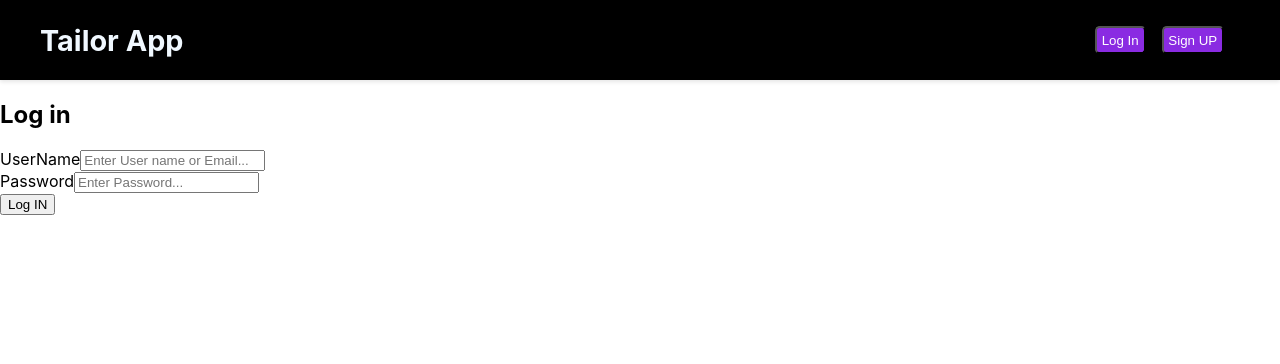
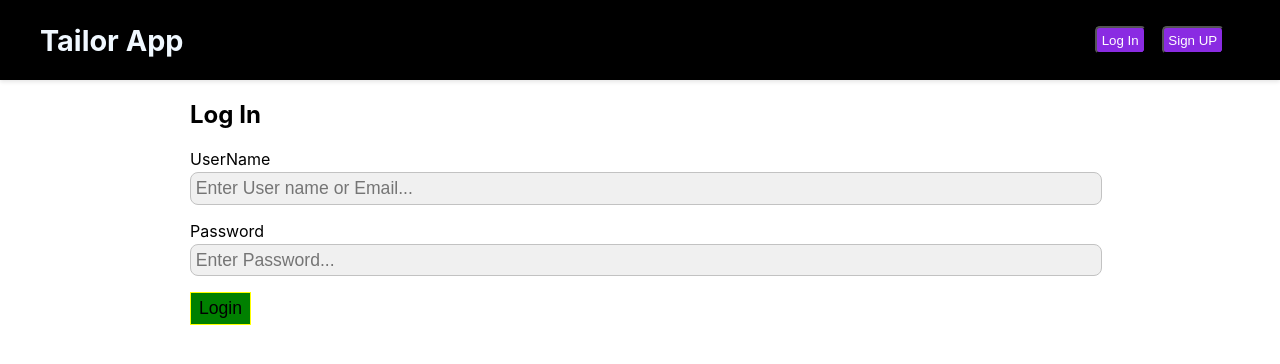
Before and after one commit to Arman-Arzoo/FYP-Tailor-App, a React (Create React App) app in the folder tailor-frontend/: page /login in a window 1280 px wide. Shown: the top 364 px of the page. Built offline with nearby package versions, Linux system fonts and the light colour scheme; no server answers.

Commit message:
update App.css ,App.js ,Login and SignUp

```diff
--- a/tailor-frontend/src/App.css
+++ b/tailor-frontend/src/App.css
@@ -6,6 +6,11 @@ a Link{
 
 }
 
+/* main container */
+.container-form{
+  max-width: 900px;
+  margin: 0 auto;
+}
 
 /* Header styling */
 .header{
@@ -74,6 +79,46 @@ a Link{
 
 }
 
+.form-container{
+  background-color: aqua;
+}
+
+.form label,
+.form input{
+  display: block;
+}
+.form input{
+  margin-bottom: 1rem;
+}
+
+.form label{
+  margin-bottom: 0.2rem;
+}
+.form input[type="text"],
+.form input[type="password"],
+.form input[type="email"]{
+
+  width: 100%;
+  font-size: 1.1rem;
+  padding: 0.3rem;
+  border:1px solid #c2c2c2;
+  background-color: #f0f0f0;
+  border-radius: 8px;
+
+
+}
+.form input:focus{
+  outline: none;
+  border: 1px solid  #50e4e9;
+  box-shadow: inset 0px 0px 5px rgba(38,142,228,0.5);
+}
+
+.form input[type="submit"]{
+  border: 1px solid yellow;
+  padding: 0.3rem 0.5rem;
+  background-color: green;
+  font-size: 1.1rem;
+}
 /* media querry */
 @media screen and (max-width: 465px){
   .headerLogo{
--- a/tailor-frontend/src/App.js
+++ b/tailor-frontend/src/App.js
@@ -53,8 +53,9 @@ checkLoggedIn()
   return (
     <BrowserRouter>
       <UserContext.Provider value={{ userData, setUserData }}>
-        <div className="container">
+
           <Header />
+          <div className="container">
           <Switch>
             <Route path="/" exact component={Home}></Route>
             <Route path="/login" exact component={LogIn}></Route>
--- a/tailor-frontend/src/components/LogIn.js
+++ b/tailor-frontend/src/components/LogIn.js
@@ -1,38 +1,38 @@
 import React from 'react';
 import UserContext from '../context/userContext';
-import {useState,useContext} from 'react';
+import { useState, useContext } from 'react';
 import Axios from 'axios';
-import {useHistory} from 'react-router-dom';
+import { useHistory } from 'react-router-dom';
 import ErrorNotice from './misc/errorNotices';
 
 
 
 const LogIn = () => {
 
-  const [email ,setEmail] = useState();
-  const [password ,setPassword] = useState();
+  const [email, setEmail] = useState();
+  const [password, setPassword] = useState();
   const [error, setError] = useState();
 
-  const {setUserData} = useContext(UserContext);
+  const { setUserData } = useContext(UserContext);
   const history = useHistory();
 
-  const submit =async(e)=>{
+  const submit = async (e) => {
     e.preventDefault();
 
-    try{
-    const logInUser = {email,password};
-    const loginRes = await Axios.post("http://localhost:4000/users/login",logInUser);
+    try {
+      const logInUser = { email, password };
+      const loginRes = await Axios.post("http://localhost:4000/users/login", logInUser);
 
 
       setUserData({
-      token:loginRes.data.token,
-      user:loginRes.data.user
+        token: loginRes.data.token,
+        user: loginRes.data.user
       });
-    localStorage.setItem("auth-token",loginRes.data.token);
+      localStorage.setItem("auth-token", loginRes.data.token);
       history.push("/")
 
     }
-  catch(err){
+    catch (err) {
       err.response.data.msg && setError(err.response.data.msg);
 
     }
@@ -40,28 +40,27 @@ const LogIn = () => {
 
 
   return (
-    <div>
-      <h2>Log in</h2>
-      {error && <ErrorNotice message={error}  clearError ={()=>{setError(undefined)}}/>}
-       <form onSubmit={submit}>
+    <div className="container-form">
+      <h2>Log In</h2>
+      {error && <ErrorNotice message={error} clearError={() => { setError(undefined) }} />}
 
-
+      <form className='form' onSubmit={submit}>
 
        <div className="form-control">
           <label htmlFor="name">UserName</label>
-  <input type="text" id="username-login"placeholder="Enter User name or Email..." onChange={(e)=>setEmail(e.target.value)} />
+          <input type="text" id="username-login" placeholder="Enter User name or Email..." onChange={(e) => setEmail(e.target.value)} />
         </div>
 
 
         <div className="form-control">
           <label htmlfor="password">Password</label>
-  <input type="password"  id="password-login" placeholder="Enter Password..." onChange={(e)=>setPassword(e.target.value)} />
+          <input type="password" id="password-login" placeholder="Enter Password..." onChange={(e) => setPassword(e.target.value)} />
         </div>
 
 
 
+        <input type="submit" value="Login"  />
 
-<button className="btn">Log IN</button>
 
       </form>
     </div>
--- a/tailor-frontend/src/components/SignUp.js
+++ b/tailor-frontend/src/components/SignUp.js
@@ -46,11 +46,11 @@ const SignUp = () => {
 
   }
   return (
-    <div>
+    <div className="container-form">
       <h2>Create an Account</h2>
 
       {error && <ErrorNotice message={error}  clearError ={()=>{setError(undefined)}}/>}
-      <form onSubmit={submit} >
+      <form  className= "form"onSubmit={submit} >
 
         <div className="form-control">
           <label htmlFor="username-register">Email</label>
@@ -73,8 +73,8 @@ const SignUp = () => {
           <input type="text"  id="email-register" placeholder="Enter Display Name..." onChange={(e)=>setDisplayName(e.target.value)} />
         </div>
 
+        <input type="submit" value="Sign Up"  />
 
-        <button className="btn">Sign Up</button>
 
       </form>
 
```
Lines whose indentation alone changed are shown as unchanged.
